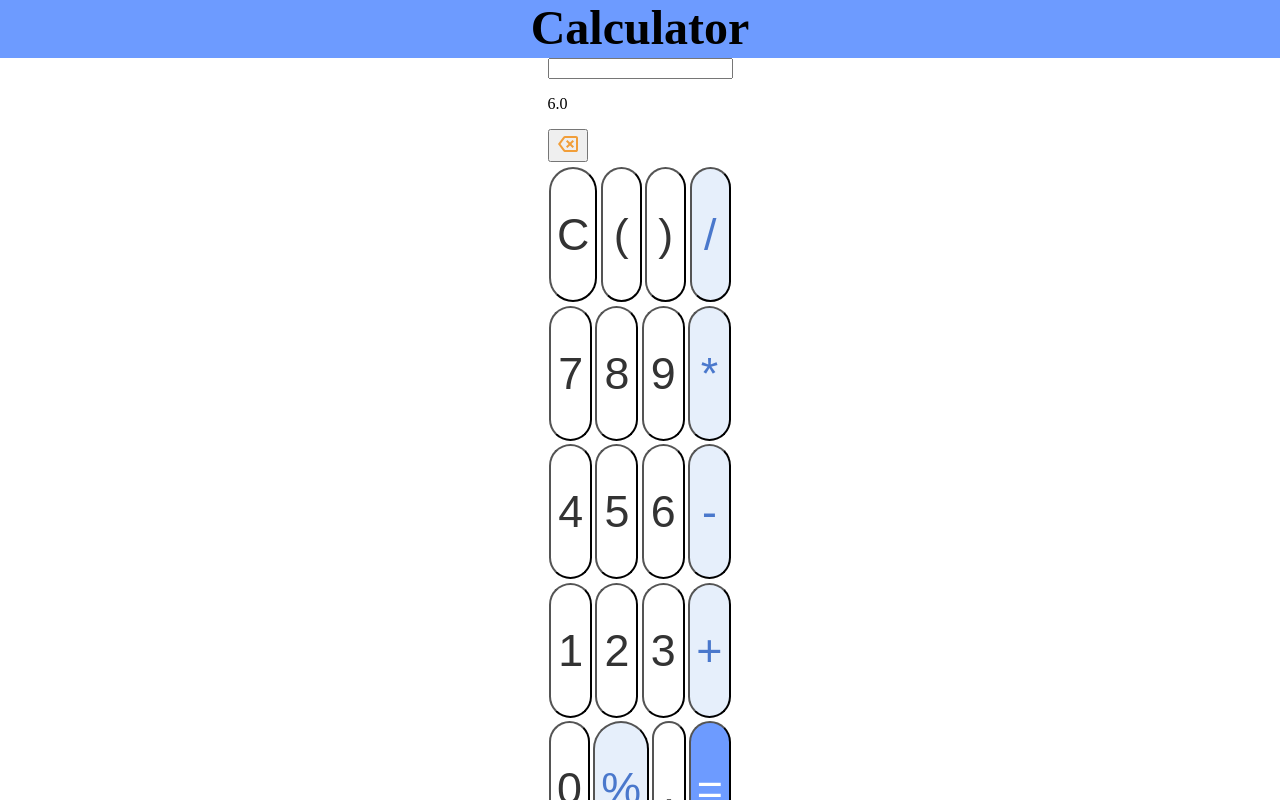
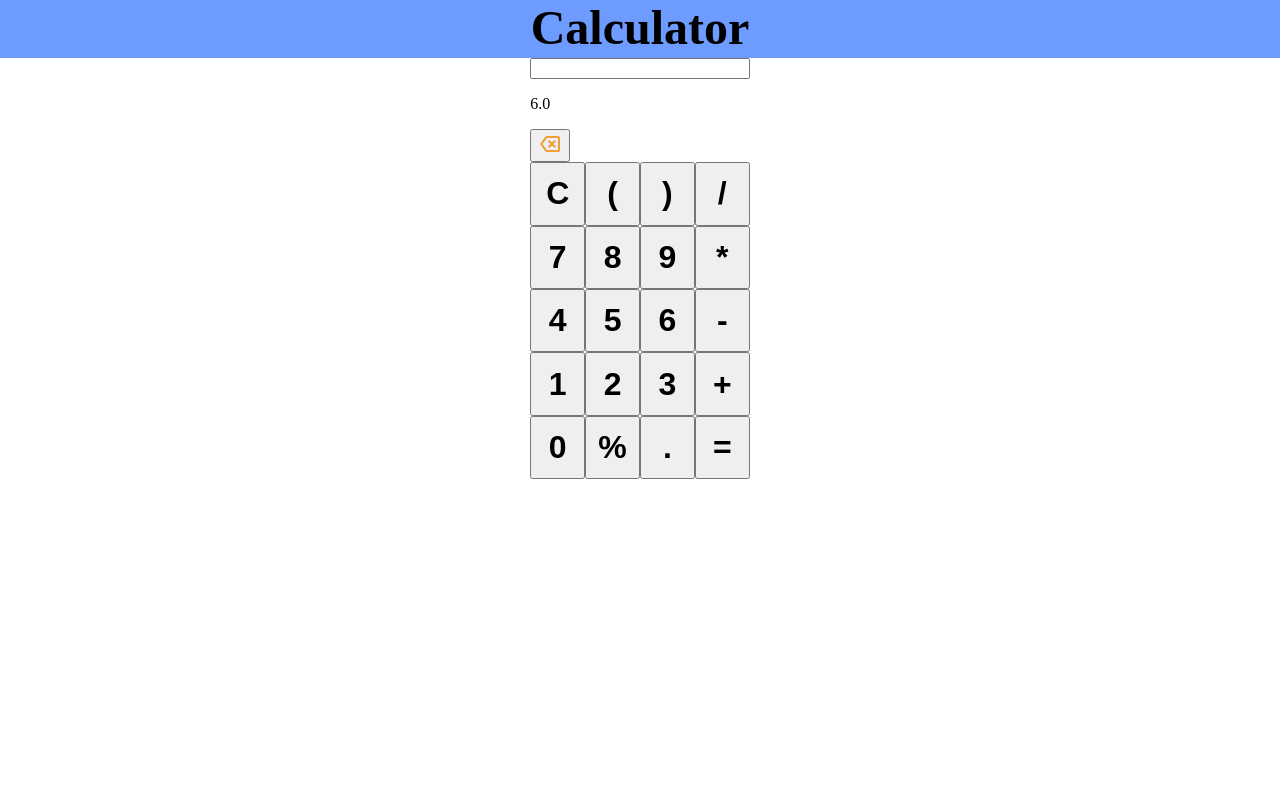
Before and after one commit to csm-18/calc-web, a Vue app in the folder frontend/: page / in a window 1280 px wide. Built offline with nearby package versions, Linux system fonts and the light colour scheme; a web font is replaced by a local one.

Commit message:
fe: rewrite Buttons component with grid

```diff
--- a/frontend/src/components/Buttons.vue
+++ b/frontend/src/components/Buttons.vue
@@ -1,71 +1,44 @@
 <script setup></script>
 
 <template>
-  <div class="con">
-    <div class="btn-row">
-      <button id="clear" class="btn">C</button>
-      <button class="btn">(</button>
-      <button class="btn">)</button>
-      <button class="btn operator">/</button>
-    </div>
+  <div class="buttons">
+    <button>C</button>
+    <button>(</button>
+    <button>)</button>
+    <button>/</button>
 
-    <div class="btn-row">
-      <button class="btn">7</button>
-      <button class="btn">8</button>
-      <button class="btn">9</button>
-      <button class="btn operator">*</button>
-    </div>
-    <div class="btn-row">
-      <button class="btn">4</button>
-      <button class="btn">5</button>
-      <button class="btn">6</button>
-      <button class="btn operator">-</button>
-    </div>
-    <div class="btn-row">
-      <button class="btn">1</button>
-      <button class="btn">2</button>
-      <button class="btn">3</button>
-      <button class="btn operator">+</button>
-    </div>
-    <div class="btn-row">
-      <button class="btn">0</button>
-      <button class="btn operator">%</button>
-      <button class="btn">.</button>
-      <button id="equals" class="btn operator">=</button>
-    </div>
+    <button>7</button>
+    <button>8</button>
+    <button>9</button>
+    <button>*</button>
+
+    <button>4</button>
+    <button>5</button>
+    <button>6</button>
+    <button>-</button>
+
+    <button>1</button>
+    <button>2</button>
+    <button>3</button>
+    <button>+</button>
+
+    <button>0</button>
+    <button>%</button>
+    <button>.</button>
+    <button>=</button>
   </div>
 </template>
 
 <style scoped>
-.con {
-  padding-top: 0.2rem;
-
+.buttons {
   display: grid;
-
-  grid-template-rows: 20% 20% 20% 20% 20%;
-
-  .btn-row {
-    display: flex;
-    .operator {
-      background: #e6effb;
-      color: #4a78cc;
-    }
-
-    #equals {
-      background: #6d9bff;
-      color: #ffff;
-    }
-  }
+  grid-template-columns: repeat(4, 1fr);
 
   button {
-    flex: 1;
-    margin: 0.1rem;
-    font-size: 2.8rem;
-    border-width: 0.1;
-    border-radius: 100px;
-
-    background: #ffff;
-    color: #333;
+    width: 100%;
+    font-size: 2rem;
+    padding: 0.7rem;
+    font-weight: bold;
   }
 }
 </style>
--- a/frontend/src/components/Calc.vue
+++ b/frontend/src/components/Calc.vue
@@ -11,7 +11,7 @@ import Buttons from '../components/Buttons.vue'
         <img id="backspace-btn-img" src="../assets/backspace.svg" alt="" />
       </button>
     </div>
-    <Buttons id="btns" />
+    <Buttons id="buttons" />
   </div>
 </template>
 
@@ -65,7 +65,7 @@ import Buttons from '../components/Buttons.vue'
       }
     }
 
-    #btns {
+    #buttons {
       flex: 1;
     }
   }
--- a/frontend/src/views/Home.vue
+++ b/frontend/src/views/Home.vue
@@ -15,7 +15,7 @@ import Calc from '../components/Calc.vue'
 .con {
   display: flex;
   flex-direction: column;
-  height: 100vh;
+  max-height: 100vh;
   overflow: hidden;
 
   h1 {
```
